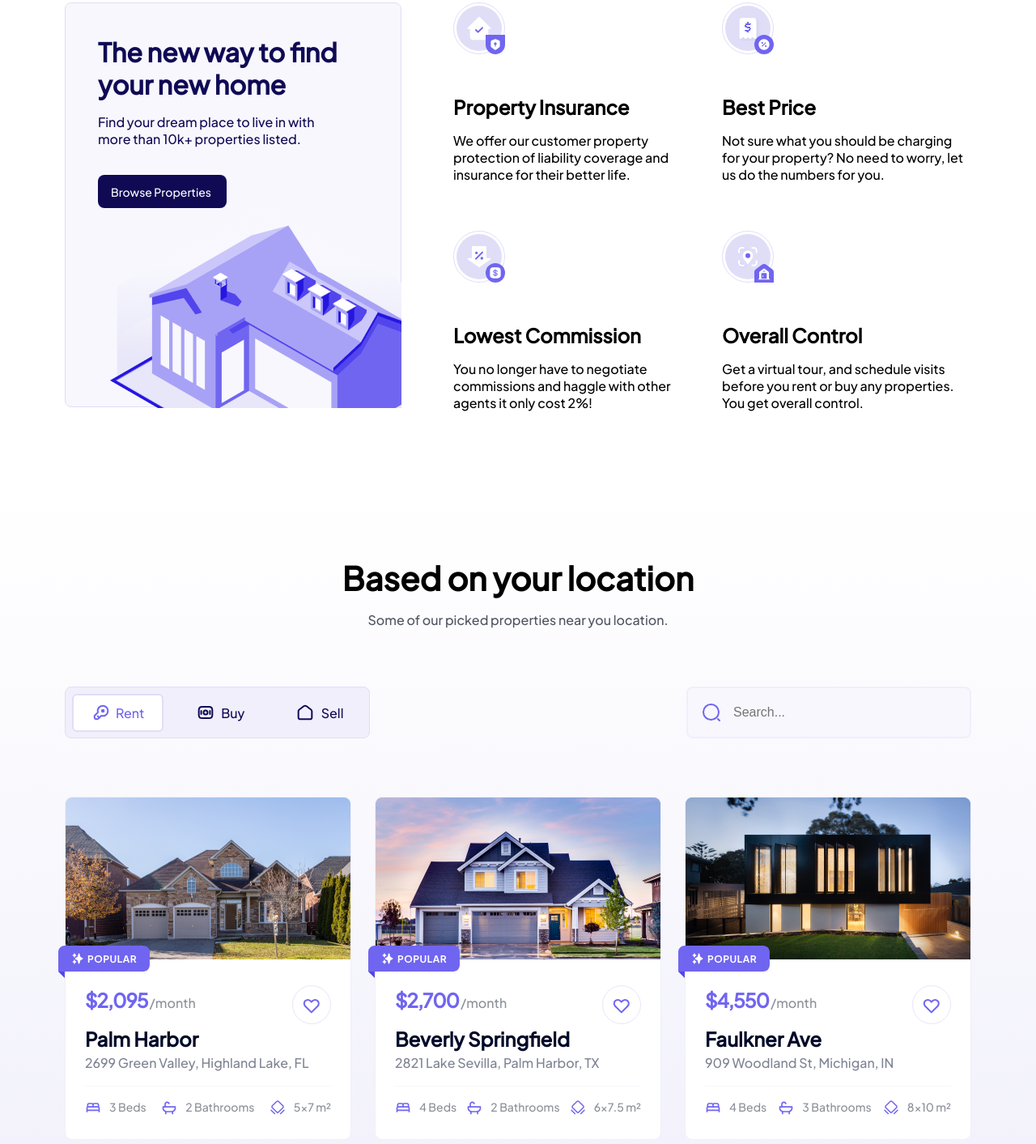
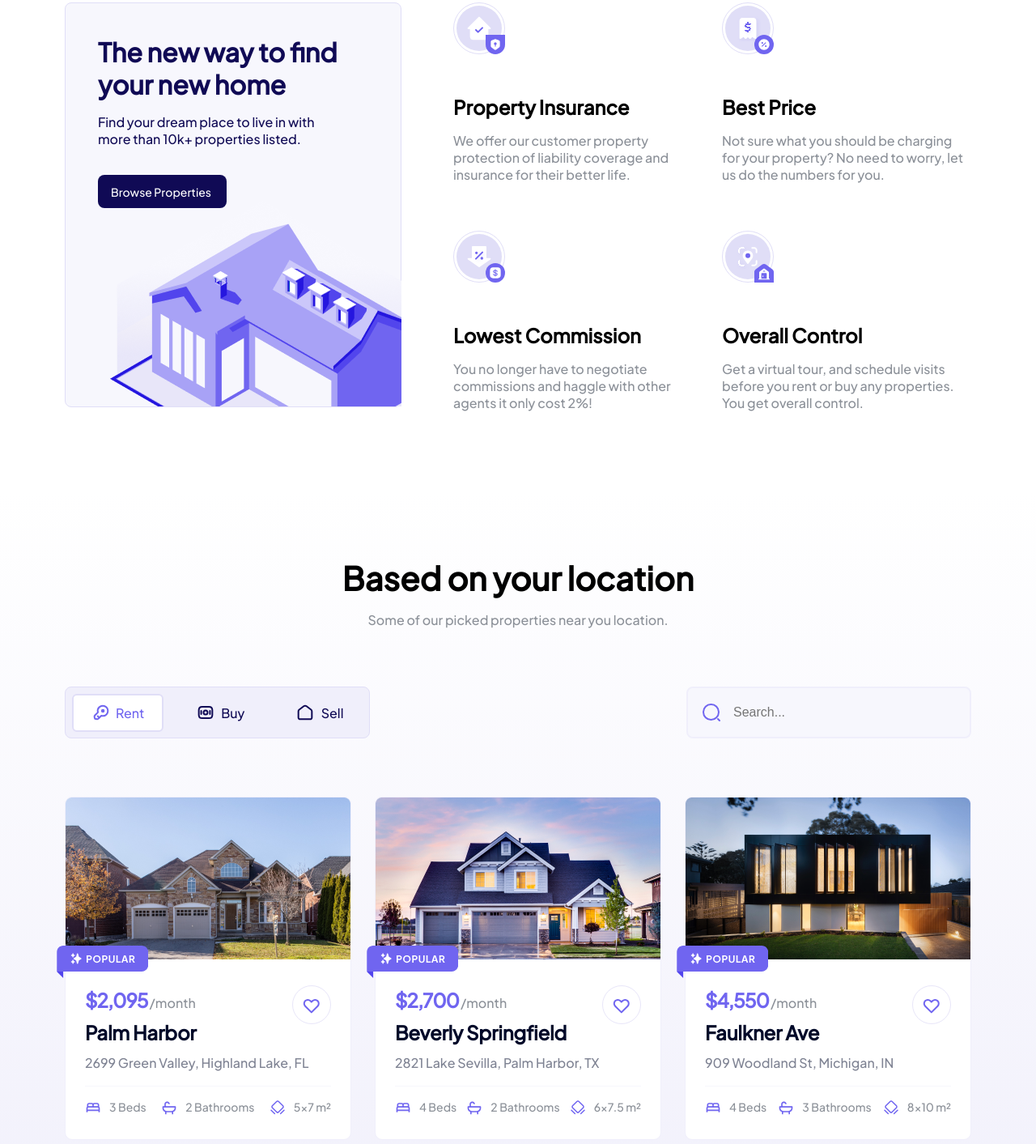
Before and after one commit to 12PUFFS/Real-Estate, a website: page src/index.html in a window 1280 px wide. Shown: the part 1055-2468 px from the top of the page at 81% size. Drawn offline with Linux system fonts and the light colour scheme.

Commit message:
location section

```diff
--- a/src/style.css
+++ b/src/style.css
@@ -260,7 +260,7 @@ body {
 
 .illustration {
   position: absolute;
-  top: 246px;
+  top: 244.3px;
   left: 55px;
   column-gap: 64px;
 }
@@ -284,6 +284,10 @@ img {
   display: block;
 }
 
+.propertis__features-columns-item p {
+  color: #8b9098;
+}
+
 .section-heading__title {
   display: flex;
   justify-content: center;
@@ -292,7 +296,7 @@ img {
 }
 
 .section-heading__title-subtitle {
-  color: #4d5461;
+  color: #8b9098;
   margin-bottom: 72px;
 
   font-weight: 400;
@@ -456,7 +460,7 @@ li.location__list-item::before {
   background-image: url(/src/image/popular.svg);
   background-repeat: no-repeat;
   /* left: -8px; */
-  transform: translateX(-8%);
+  transform: translateX(-9.6%);
   top: 184px;
   width: 113px;
   height: 40px;
@@ -483,6 +487,10 @@ li.location__list-item::before {
   letter-spacing: -1px;
 }
 
+.location__list-text-price {
+  height: 36px;
+}
+
 .location__list-text-price p {
   font-size: 16px;
   font-weight: 400;
@@ -507,7 +515,12 @@ li.location__list-item::before {
 .location__list-title {
   font-size: 24px;
   font-weight: 700;
+  padding-top: 4px;
+  padding-bottom: 8px;
+
   line-height: 36px;
+  letter-spacing: -0.01em;
+  text-align: left;
 }
 
 .location__list-adress {
```
